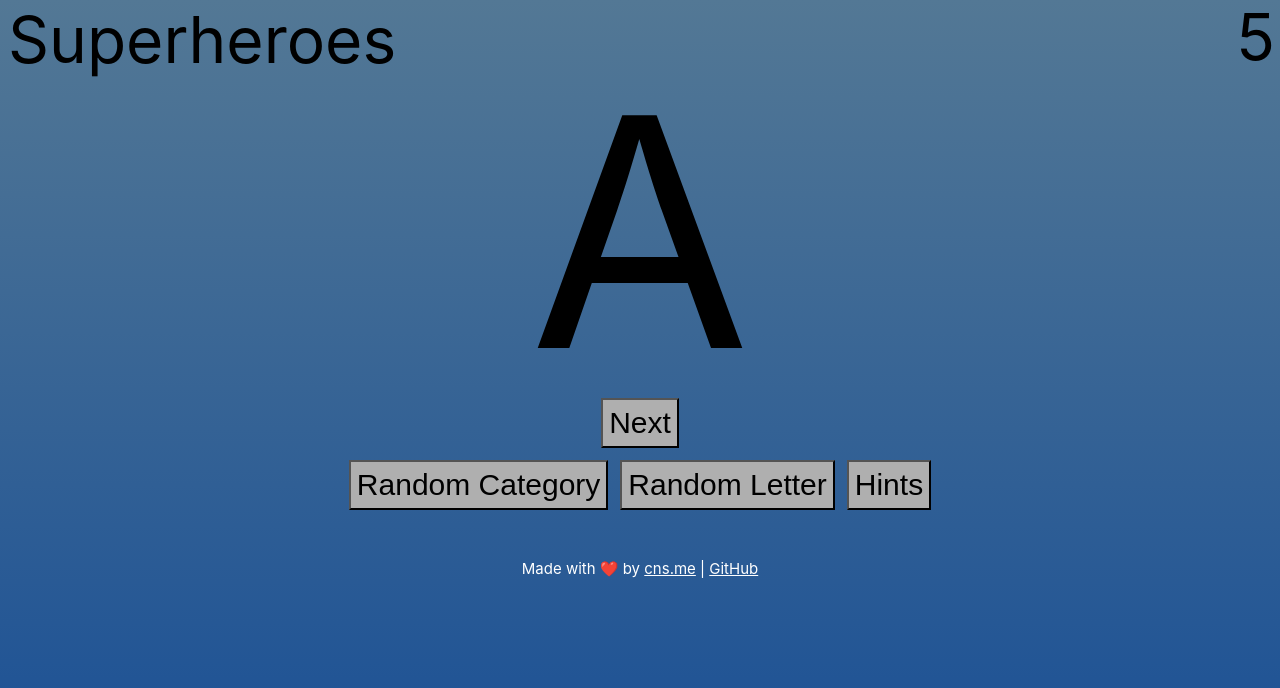
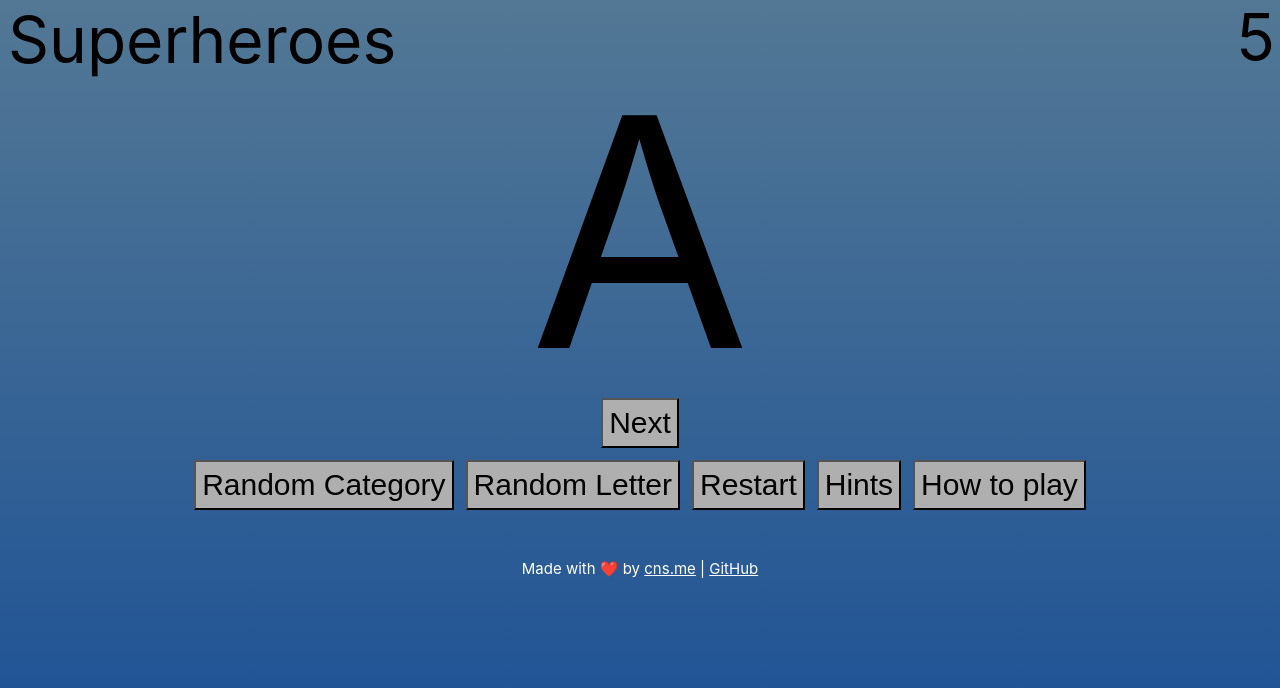
Before and after one commit to chrisns/lexiconleaper, a Vue app: page / in a window 1280 px wide. Shown: the top 688 px of the page. Built offline with nearby package versions, Linux system fonts and the light colour scheme.

Commit message:
add how to instructions

```diff
--- a/src/components/Game.vue
+++ b/src/components/Game.vue
@@ -6,6 +6,7 @@ import games from '../assets/games.json'
 
 const randomGame = ref(false)
 const randomLetter = ref(false)
+const showInstructions = ref(false)
 var game = ref(Object.keys(games)[0])
 var letterIndex = ref(0)
 var letters = Array.from({ length: 26 }, (_, i) => String.fromCharCode(i + 97))
@@ -47,6 +48,9 @@ function play() {
   countdown.value = timeAllowance
   showHints.value = false
 }
+function reload() {
+  location.reload()
+}
 
 randomizeGame()
 </script>
@@ -62,21 +66,33 @@ randomizeGame()
     <button @click="randomLetter = !randomLetter" :class="{ on: randomLetter }">
       Random Letter
     </button>
+    <button @click="reload">Restart</button>
     <button @click="showHints = !showHints" :class="{ on: showHints }">Hints</button>
+    <button @click="showInstructions = !showInstructions" :class="{ on: showInstructions }">How to play</button>
   </div>
   <ul id="hints" v-if="showHints">
     <li v-for="hint in hints" :key="hint">
       {{ hint }}
     </li>
   </ul>
+  <div id="instructions" v-if="showInstructions">
+    <h2>How to play</h2>
+    <p>You will be presented with a category and a letter.</p>
+    <p>You or someone in your group must name something that matches the category that begins with the letter before the time runs out</p>
+    <p>You will be presented a random category when the game starts.</p>
+    <p>You will not get a letter if there isn't a valid answer</p>
+    <p>If you want to mix things up you can select to have a <a @click="randomGame = !randomGame">random category</a> and/or <a @click="randomLetter = !randomLetter">random letter</a> on each play</p>
+    <p>If you run out of ideas, you can <a @click="showHints = !showHints">show the hints</a></p>
+</div>
 </template>
 
 <style scoped>
 button.on {
   background-color: green;
+  color: white;
 }
 button {
-  transition: background-color 0.5s ease;
+  transition: background-color 0.5s ease, color 0.5s ease;
   background-color: rgb(175, 175, 175);
   font-size: 2em;
   margin: 0.2em;
@@ -84,6 +100,15 @@ button {
 }
 #category {
   font-size: 4rem;
+}
+#instructions {
+  text-align: center;
+  max-width: 500px;
+  margin: 0 auto;
+  color: white;
+}
+#instructions a {
+  text-decoration: underline;
 }
 #letter {
   font-size: 20rem;
```
